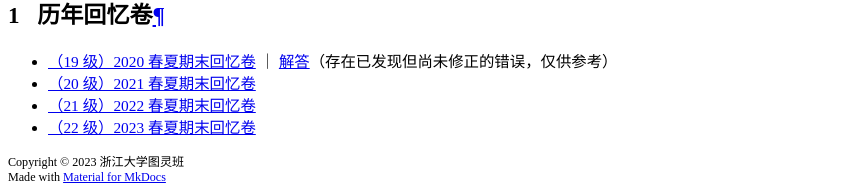
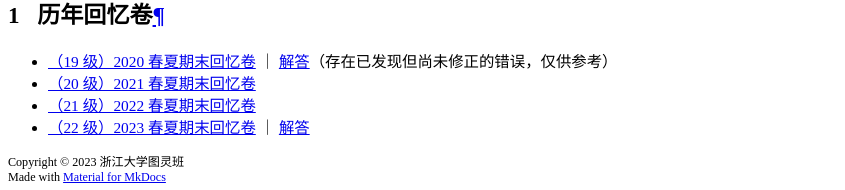
Before and after one commit to ZJU-Turing/TuringCourses, an MkDocs documentation site: the page built from docs/math_phys/math_analysis2/index.md, in a window 1280 px wide and 900 px high, scrolled down 16835 px. Shown: the part 707-897 px from the top of the window, without its empty margins (0-845 px from the left). Built offline with MkDocs 1.6.1 and Material for MkDocs 9.7.7, drawn with Linux system fonts in a browser that asks for light colours; comment, search, counter and statistics services are not loaded.

Commit message:
Update index.md

```diff
--- a/docs/math_phys/math_analysis2/index.md
+++ b/docs/math_phys/math_analysis2/index.md
@@ -6,4 +6,4 @@
 - [（19 级）2020 春夏期末回忆卷](数学分析（甲）Ⅱ（H）2020春夏回忆卷.pdf) ｜ [解答](数学分析（甲）Ⅱ（H）2020春夏回忆卷解答.pdf)（存在已发现但尚未修正的错误，仅供参考）
 - [（20 级）2021 春夏期末回忆卷](数学分析（甲）Ⅱ（H）2021春夏回忆卷.pdf)
 - [（21 级）2022 春夏期末回忆卷](数学分析（甲）Ⅱ（H）2022春夏回忆卷.pdf)
-- [（22 级）2023 春夏期末回忆卷](数学分析（甲）Ⅱ（H）2023春夏回忆卷.pdf)
+- [（22 级）2023 春夏期末回忆卷](数学分析（甲）Ⅱ（H）2023春夏回忆卷.pdf) ｜ [解答](数学分析（甲）Ⅱ（H）2023春夏回忆卷解答.pdf)
```
